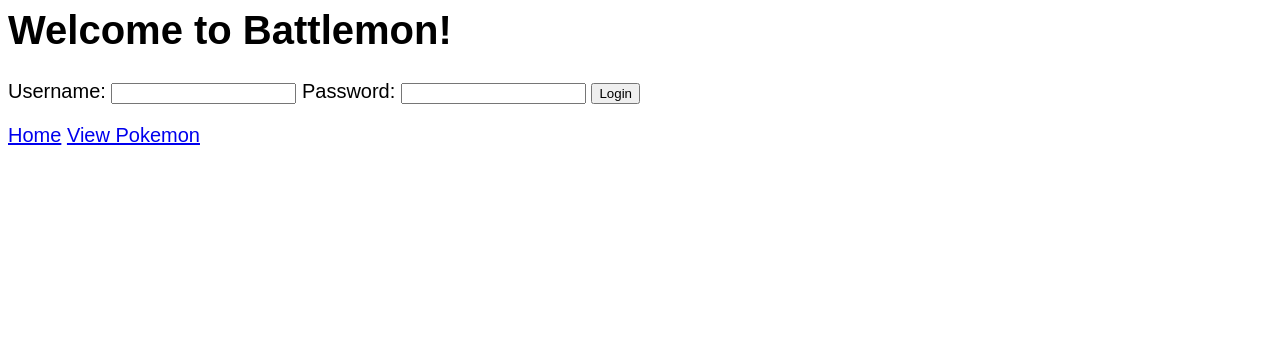
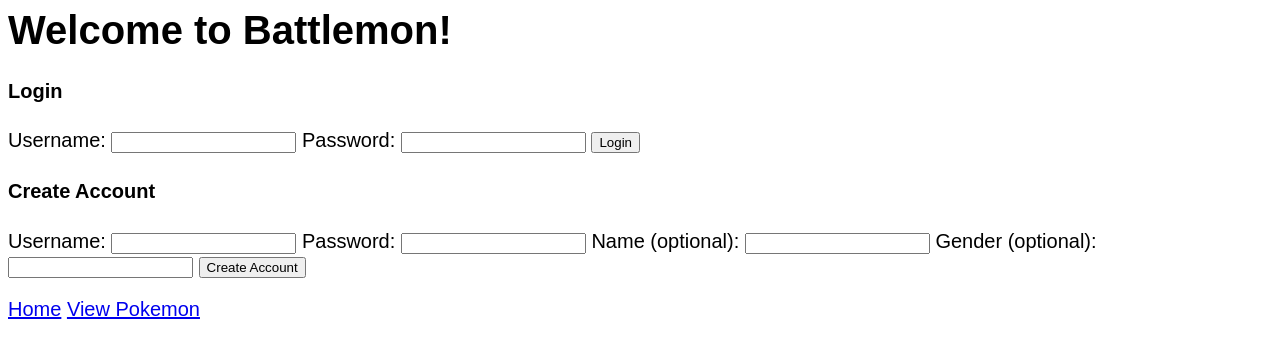
Before and after one commit to KareemDaCosta/pokemon-counter, a Flask app: page / in a window 1280 px wide. Shown: the top 358 px of the page. Run offline with Flask 3, Linux system fonts and the light colour scheme; parts of the project's set-up code (start-up, migrations or seed data) failed here and were passed over.

Commit message:
Login enhancements

```diff
--- a/server.py
+++ b/server.py
@@ -19,8 +19,8 @@
 
 
 # Test default login information
-username = "Pixelte"
-name = "James"
+username = ""
+name = None
 
 
 #
@@ -102,8 +102,8 @@
 # see for decorators: http://simeonfranklin.com/blog/2012/jul/1/python-decorators-in-12-steps/
 #
 
-def loginPage(error=False):
-  context = dict(error="Invalid login information") if error else dict(error = "")
+def loginPage(error=False, createError = False):
+  context = dict(error="Invalid login information") if error else dict(createError = "Username already exists") if createError else dict()
 
   return render_template("login.html", **context)
 
@@ -113,10 +113,10 @@
 
 @app.route('/login', methods=['POST'])
 def login():
-  username = request.form['username']
+  current_username = request.form['username']
   password = request.form['password']
 
-  cursor = g.conn.execute(text("SELECT * FROM account WHERE username = :username AND password = :password"), {"username":username, "password":password})
+  cursor = g.conn.execute(text("SELECT * FROM account WHERE username = :username AND password = :password"), {"username":current_username, "password":password})
 
   user = None
   for result in cursor:
@@ -127,7 +127,39 @@
   if user == None:
     return loginPage(error=True)
   else:
+    global username
     username = user[0]
+    global name
+    name = user[2] if user[2] != None else username
+    return redirect('/home/')
+
+@app.route('/register', methods=['POST'])
+def register():
+  current_username = request.form['username']
+  password = request.form['password']
+  current_name = request.form['name']
+  gender = request.form['gender']
+  try:
+    cursor = g.conn.execute(text("INSERT INTO account VALUES (:username, :password, :name, :gender)"), {"username":current_username, "password":password,"name":current_name,"gender":gender})
+    g.conn.commit()
+    cursor.close()
+  except:
+    return loginPage(createError=True)
+
+  cursor = g.conn.execute(text("SELECT * FROM account WHERE username = :username AND password = :password"), {"username":current_username, "password":password})
+
+  user = None
+  for result in cursor:
+    user = result
+
+  cursor.close()
+
+  if user == None:
+    return loginPage(error=True)
+  else:
+    global username
+    username = user[0]
+    global name
     name = user[2] if user[2] != None else username
     return redirect('/home/')
 
--- a/templates/login.html
+++ b/templates/login.html
@@ -8,7 +8,7 @@
 
 	<body>
 		<h1>Welcome to Battlemon!</h1>
-
+		<h4> Login </h4>
 		<form method="POST" action="/login">
 			<p>
                 <div style="color: red">{{error}}</div>
@@ -19,6 +19,21 @@
 				<input type="submit" value="Login" />
 			</p>
 		</form>
+		<h4> Create Account </h4>
+		<form method="POST" action="/register">
+			<p>
+                <div style="color: red">{{createError}}</div>
+				Username:
+				<input type="text" name="username" />
+				Password:
+				<input type="password" name="password" />
+				Name (optional):
+				<input type="text" name="name" />
+				Gender (optional):
+				<input type="text" name="gender" />
+				<input type="submit" value="Create Account" />
+			</p>
+		</form>
 		<footer>
 			<p>
 				<a href="/home">Home</a>
```
